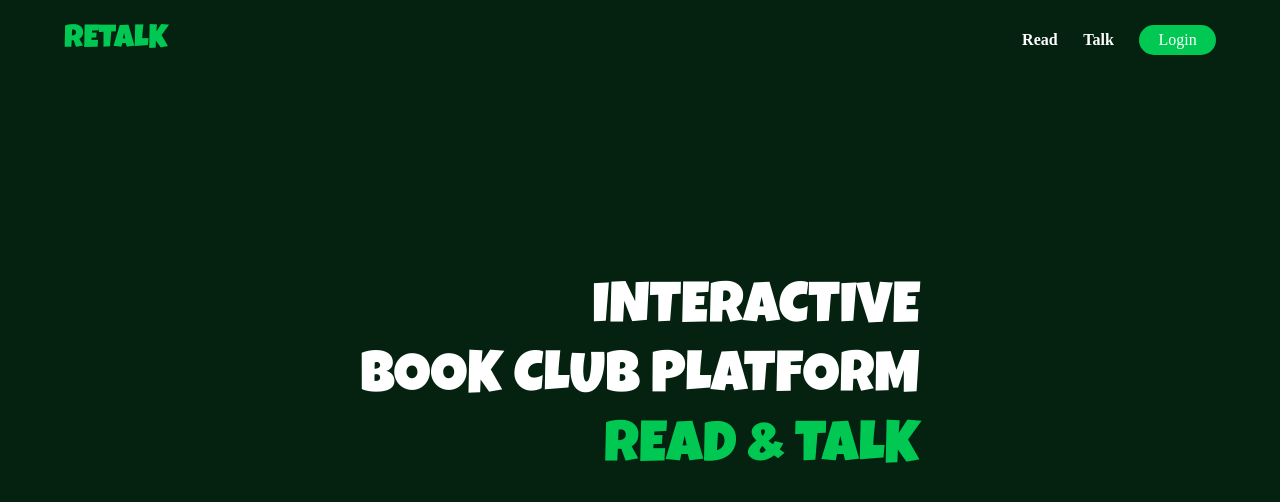
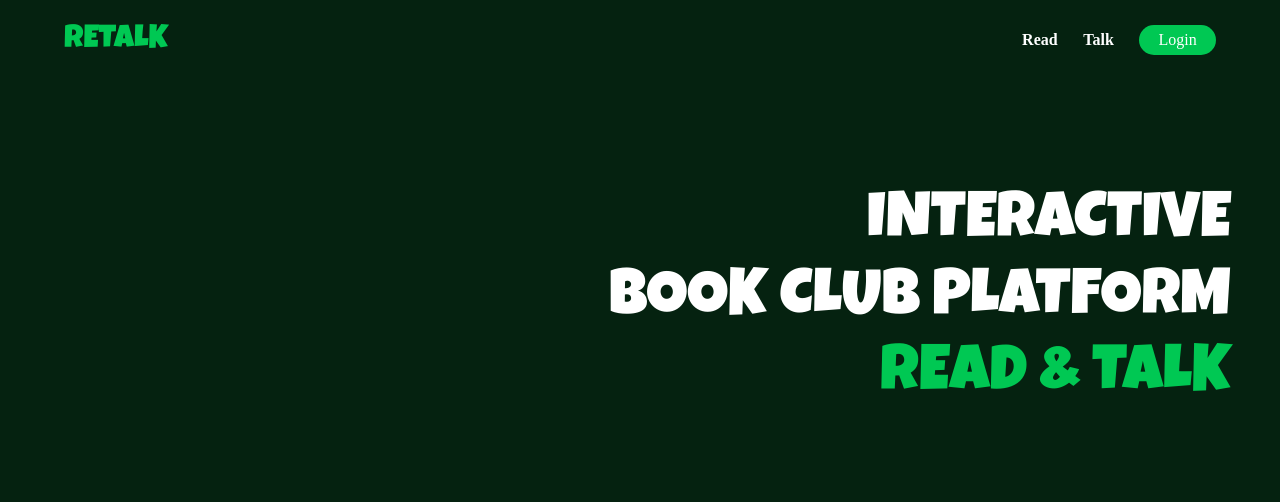
Before and after one commit to lemongza/RETALK, a React (Create React App) app in the folder frontend/: page / in a window 1280 px wide. Shown: the top 502 px of the page. Built offline with nearby package versions, Linux system fonts and the light colour scheme; a web font is replaced by a local one.

Commit message:
메인 페이지 1 수정

```diff
--- a/frontend/src/pages/Home/MainPage.jsx
+++ b/frontend/src/pages/Home/MainPage.jsx
@@ -58,9 +58,10 @@ const TitleContainer = styled.div`
   text-align: right;
   color: white;
   font-family: 'Luckiest Guy';
-  font-size: 4.5vw;
+  font-size: 5vw;
   line-height: 1.2;
-  margin-top: -5vh;
+  margin-top: -25vh;
+  margin-left: 70vh;
 `;
 
 const Highlight = styled.span`
```
